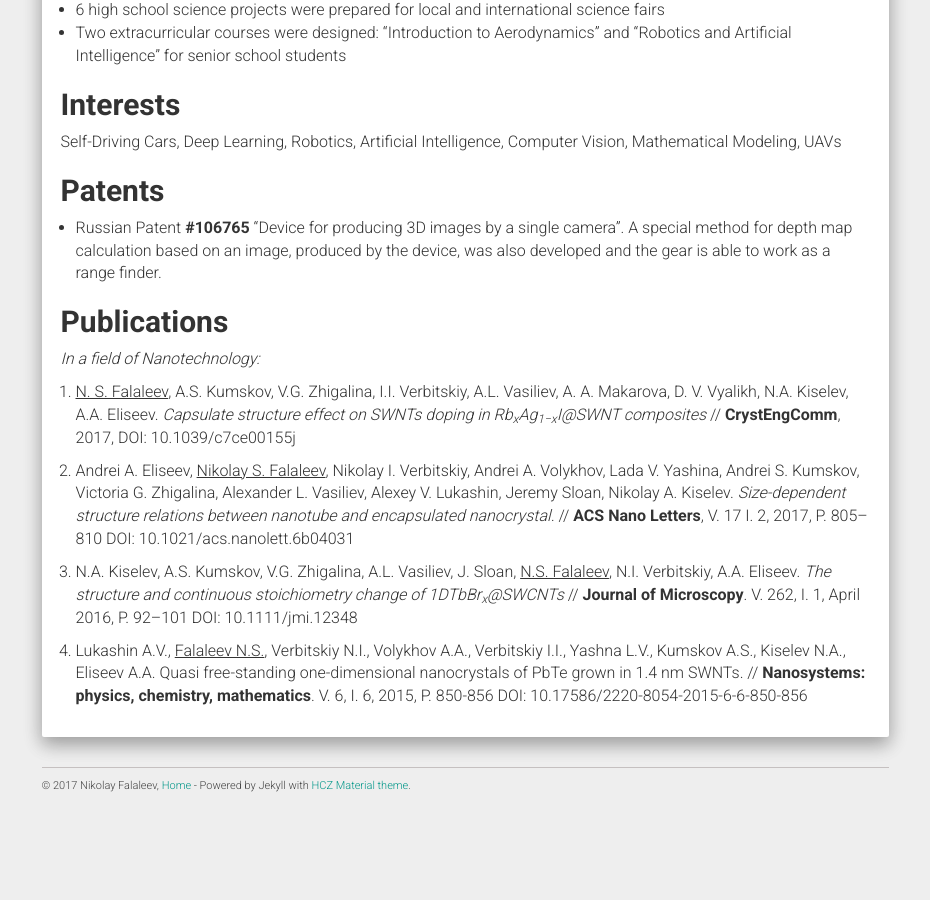
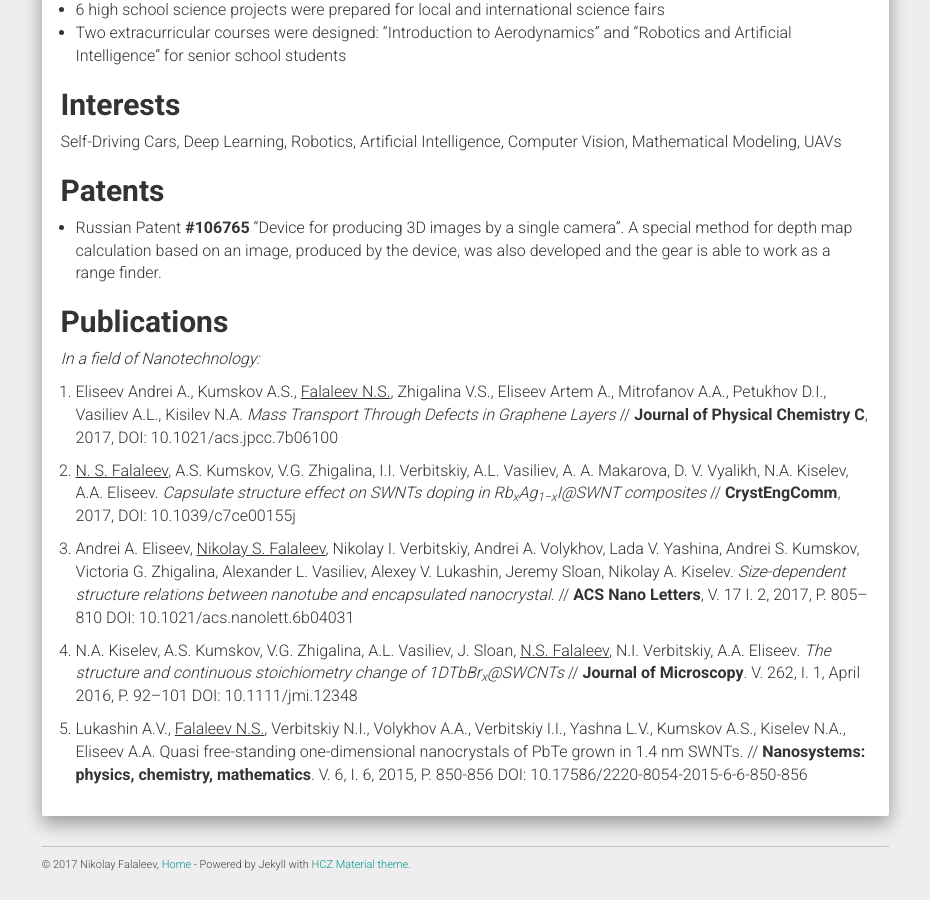
Before and after one commit to NikolasEnt/NikolasEnt.github.io, a Jekyll site: the page built from resume.md, in a window 1280 px wide and 900 px high, scrolled down 2101 px. Shown: the whole window, without its empty margins (321-1251 px from the left). Built offline with Jekyll 4.4.1, drawn with Linux system fonts in a browser that asks for light colours; nearby versions of some CDN libraries; before the commit the page ends 2922 px from its top, so only the background shows below that.

Commit message:
Add new publication
docs: Add new publication on carbon nanotubes

```diff
--- a/resume.md
+++ b/resume.md
@@ -91,10 +91,12 @@ Self-Driving Cars, Deep Learning, Robotics, Artificial Intelligence, Computer Vi
 
 _In a field of Nanotechnology:_
 
-1. <u>N. S. Falaleev</u>, A.S. Kumskov, V.G. Zhigalina, I.I. Verbitskiy, A.L. Vasiliev, A. A. Makarova, D. V. Vyalikh, N.A. Kiselev, A.A. Eliseev. _Capsulate structure effect on SWNTs doping in Rb<sub>x</sub>Ag<sub>1−x</sub>I@SWNT composites_ // __CrystEngComm__, 2017, DOI: 10.1039/c7ce00155j
+1.  Eliseev Andrei A., Kumskov A.S., <u>Falaleev N.S.</u>, Zhigalina V.S., Eliseev Artem A., Mitrofanov A.A., Petukhov D.I., Vasiliev A.L., Kisilev N.A. _Mass Transport Through Defects in Graphene Layers_ // __Journal of Physical Chemistry C__, 2017, DOI: 10.1021/acs.jpcc.7b06100
 
-2. Andrei A. Eliseev, <u>Nikolay S. Falaleev</u>, Nikolay I. Verbitskiy, Andrei A. Volykhov, Lada V. Yashina, Andrei S. Kumskov, Victoria G. Zhigalina, Alexander L. Vasiliev, Alexey V. Lukashin, Jeremy Sloan, Nikolay A. Kiselev. _Size-dependent structure relations between nanotube and encapsulated nanocrystal._ // __ACS Nano Letters__, V. 17 I. 2, 2017, P. 805–810 DOI: 10.1021/acs.nanolett.6b04031
+2. <u>N. S. Falaleev</u>, A.S. Kumskov, V.G. Zhigalina, I.I. Verbitskiy, A.L. Vasiliev, A. A. Makarova, D. V. Vyalikh, N.A. Kiselev, A.A. Eliseev. _Capsulate structure effect on SWNTs doping in Rb<sub>x</sub>Ag<sub>1−x</sub>I@SWNT composites_ // __CrystEngComm__, 2017, DOI: 10.1039/c7ce00155j
 
-3. N.A. Kiselev, A.S. Kumskov, V.G. Zhigalina, A.L. Vasiliev, J. Sloan, <u>N.S. Falaleev</u>, N.I. Verbitskiy, A.A. Eliseev. _The structure and continuous stoichiometry change of 1DTbBr<sub>x</sub>@SWCNTs_ // __Journal of Microscopy__. V. 262, I. 1, April 2016, P. 92–101 DOI: 10.1111/jmi.12348
+3. Andrei A. Eliseev, <u>Nikolay S. Falaleev</u>, Nikolay I. Verbitskiy, Andrei A. Volykhov, Lada V. Yashina, Andrei S. Kumskov, Victoria G. Zhigalina, Alexander L. Vasiliev, Alexey V. Lukashin, Jeremy Sloan, Nikolay A. Kiselev. _Size-dependent structure relations between nanotube and encapsulated nanocrystal._ // __ACS Nano Letters__, V. 17 I. 2, 2017, P. 805–810 DOI: 10.1021/acs.nanolett.6b04031
 
-4. Lukashin A.V., <u>Falaleev N.S.</u>, Verbitskiy N.I., Volykhov A.A., Verbitskiy I.I., Yashna L.V., Kumskov A.S., Kiselev N.A., Eliseev A.A. Quasi free-standing one-dimensional nanocrystals of PbTe grown in 1.4 nm SWNTs. // __Nanosystems: physics, chemistry, mathematics__. V. 6, I. 6, 2015, P. 850-856 DOI: 10.17586/2220-8054-2015-6-6-850-856
+4. N.A. Kiselev, A.S. Kumskov, V.G. Zhigalina, A.L. Vasiliev, J. Sloan, <u>N.S. Falaleev</u>, N.I. Verbitskiy, A.A. Eliseev. _The structure and continuous stoichiometry change of 1DTbBr<sub>x</sub>@SWCNTs_ // __Journal of Microscopy__. V. 262, I. 1, April 2016, P. 92–101 DOI: 10.1111/jmi.12348
+
+5. Lukashin A.V., <u>Falaleev N.S.</u>, Verbitskiy N.I., Volykhov A.A., Verbitskiy I.I., Yashna L.V., Kumskov A.S., Kiselev N.A., Eliseev A.A. Quasi free-standing one-dimensional nanocrystals of PbTe grown in 1.4 nm SWNTs. // __Nanosystems: physics, chemistry, mathematics__. V. 6, I. 6, 2015, P. 850-856 DOI: 10.17586/2220-8054-2015-6-6-850-856
```
